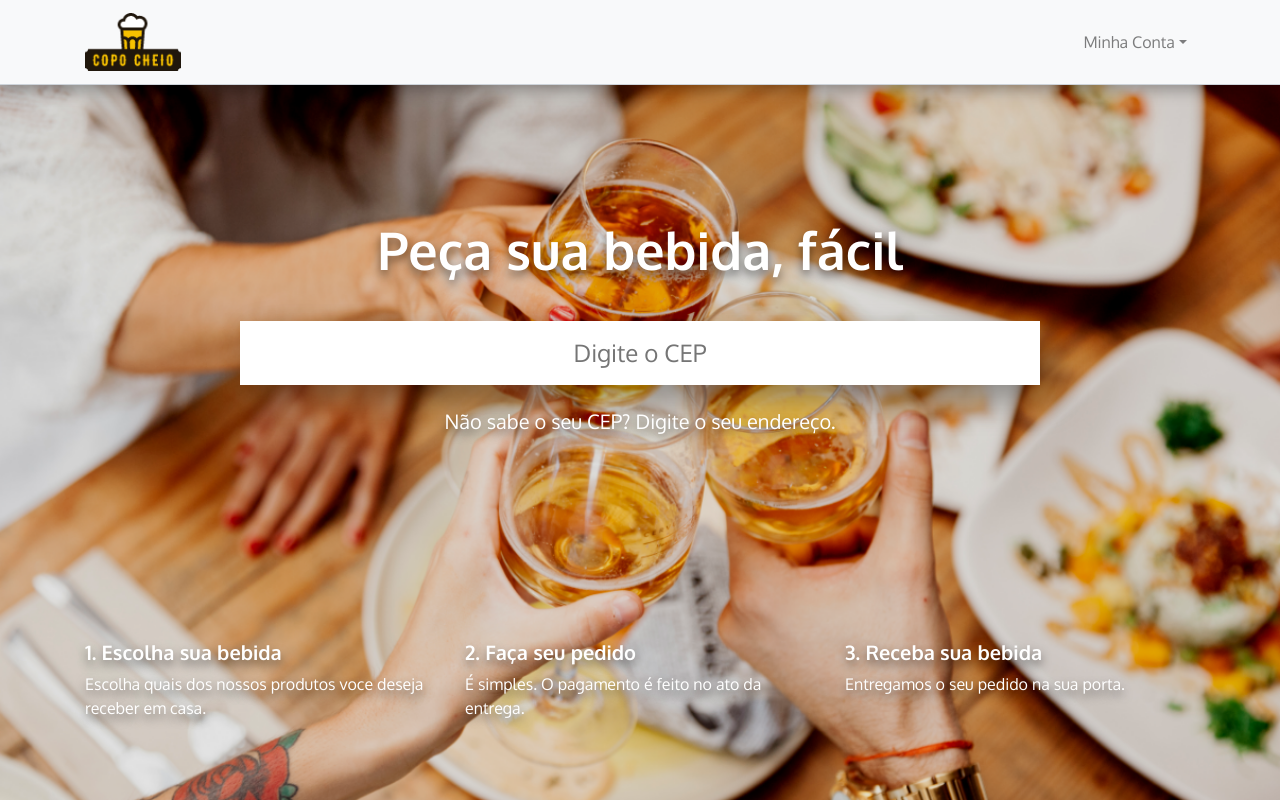
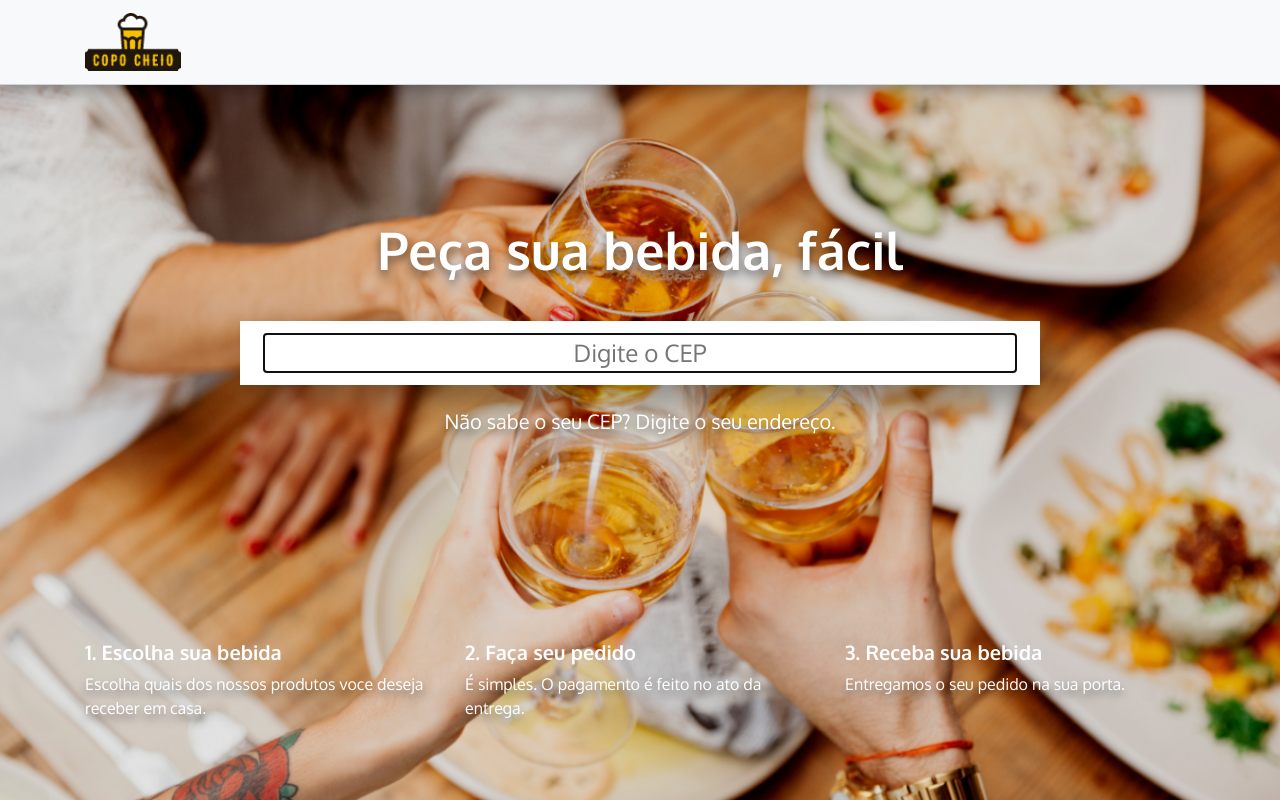
Before and after one commit to damisgarcia/craken, a Vue app: page /#/ in a window 1280 px wide. Built offline with nearby package versions, Linux system fonts and the light colour scheme.

Commit message:
Search in CEP

```diff
--- a/package.json
+++ b/package.json
@@ -13,6 +13,7 @@
     "build": "node build/build.js"
   },
   "dependencies": {
+    "axios": "^0.18.0",
     "bootstrap-vue": "^2.0.0-rc.11",
     "node-sass": "^4.9.0",
     "sass-loader": "^7.0.2",
--- a/src/App.vue
+++ b/src/App.vue
@@ -8,7 +8,7 @@
 </template>
 
 <script>
-import components from '@/components';
+import components from '@/components'
 
 export default {
     name: 'App',
--- /dev/null
+++ b/src/components/InputSearchByCep.vue
@@ -0,0 +1,77 @@
+<template>
+    <div class='cp-input-search-by-cep'>
+        <div class="input-cep-container">
+            <form @submit="onSubmit()">
+                <input placeholder="Digite o CEP" autofocus v-model="cep" :disabled="loading" />
+            </form>
+        </div>
+
+        <b-modal v-model="modalCepShow" hide-footer hide-header centered >
+            <div class="d-block">
+                <div>
+                    <b-form-input v-model="newAddress.name" type="text" placeholder="Informe sua rua"></b-form-input>
+                </div>
+                <div>
+                    <b-form-input v-model="newAddress.neighborhood" type="text" placeholder="Informe seu bairro"></b-form-input>
+                </div>
+            </div>
+            <b-btn class="mt-3" variant="outline-danger" block @click="hideCep()">Close Me</b-btn>
+        </b-modal>
+
+    </div>
+</template>
+<script>
+import ViaCep from '@/services/ViaCep'
+
+const mapCep = function(data){
+    return {
+        name: data.logradouro,
+        neighborhood: data.bairro,
+        city: data.uf
+    }
+}
+
+export default {
+    name: 'InputSearchByCep',
+    data: () => {
+        return {
+            cep: null,
+            loading: false,
+            modalCepShow: false,
+            newAddress: {}
+        }
+    },
+    methods: {
+        async onSubmit(){
+            this.showLoading()
+
+            let { data } = await ViaCep.get(`${this.cep}/json`)
+            this.newAddress = mapCep(data)
+
+            await this.showCep()
+            this.hideLoading()
+        },
+        showCep(){
+            this.modalCepShow = true
+        },
+        hideCep(){
+            this.modalCepShow = false
+        },
+        showLoading(){
+            this.loading = true
+        },
+        hideLoading(){
+            this.loading = false
+        }
+    }
+}
+</script>
+
+<style lang="scss">
+    .cp-input-search-by-cep{
+        form{
+            display: block;
+            width: 100%;
+        }
+    }
+</style>
--- a/src/components/Navbar.vue
+++ b/src/components/Navbar.vue
@@ -5,19 +5,17 @@
                 <img :src="logo" width="96px">
             </b-navbar-brand>
             <b-navbar-toggle target="nav_collapse"></b-navbar-toggle>
-            <b-collapse is-nav id="nav_collapse">
-
-                <!-- <b-navbar-nav>
+            <!-- <b-collapse is-nav id="nav_collapse">
+                <b-navbar-nav>
                     <b-nav-item href="#">Link</b-nav-item>
                     <b-nav-item href="#" disabled>Disabled</b-nav-item>
-                </b-navbar-nav> -->
+                </b-navbar-nav>
 
-                <!-- Right aligned nav items -->
                 <b-navbar-nav class="ml-auto">
-                    <!-- <b-nav-form>
+                    <b-nav-form>
                         <b-form-input size="sm" class="mr-sm-2" type="text" placeholder="Search"/>
                         <b-button size="sm" class="my-2 my-sm-0" type="submit">Search</b-button>
-                    </b-nav-form> -->
+                    </b-nav-form>
 
                     <b-nav-item-dropdown text="Minha Conta" right>
                         <b-dropdown-item href="#">Meus Pedidos</b-dropdown-item>
@@ -26,7 +24,7 @@
                         <b-dropdown-item href="#">Fazer Logout</b-dropdown-item>
                     </b-nav-item-dropdown>
                 </b-navbar-nav>
-            </b-collapse>
+            </b-collapse> -->
         </div>
     </b-navbar>
 </template>
--- /dev/null
+++ b/src/services/ViaCep.js
@@ -0,0 +1,8 @@
+import axios from 'axios'
+
+const instance = axios.create({
+    baseURL: 'https://viacep.com.br/ws/',
+    timeout: 1000,
+})
+
+export default instance;
--- a/src/styles/views/_cep-view.scss
+++ b/src/styles/views/_cep-view.scss
@@ -1,7 +1,7 @@
 $header-height: 800px;
 .cep-view{
   @include fill;
-  header{
+  > header{
     @include fill;
     display: flex;
     flex-direction: column;
@@ -29,7 +29,8 @@ $header-height: 800px;
         text-shadow: 0px 5px 10px transparentize($color: #000000, $amount: 0.5);
       }
     }
-    h1, h3{
+    .container{
+      > h1,  > h3{
         text-shadow: 0px 5px 10px transparentize($color: #000000, $amount: 0.5);
         color: #fff;
       }
@@ -39,6 +40,7 @@ $header-height: 800px;
       }
       h3{
         font-size: 20px;
+      }
     }
     .input-cep-container{
       display: flex;
--- a/src/views/CepView.vue
+++ b/src/views/CepView.vue
@@ -3,9 +3,7 @@
       <header v-bind:style="{ 'background-image': 'url('+bg+')'}">
         <div class="container">
             <h1>Peça sua bebida, fácil</h1>
-            <div class="input-cep-container">
-                <input placeholder="Digite o CEP" />
-            </div>
+            <InputSearchByCep />
             <h3>Não sabe o seu CEP? Digite o seu endereço.</h3>
         </div>
         <section>
@@ -32,12 +30,16 @@
 
 <script>
 import bg from '@/assets/header-bg.png'
+
+import InputSearchByCep from '@/components/InputSearchByCep'
+
 export default {
     name: 'CepView',
     data: () => {
         return {
             bg
         }
-    }
+    },
+    components: {InputSearchByCep}
 }
 </script>
```
Also changed, not shown: 1 other file (tests, documents, lock files or other folders). Lines whose indentation alone changed are shown as unchanged.
